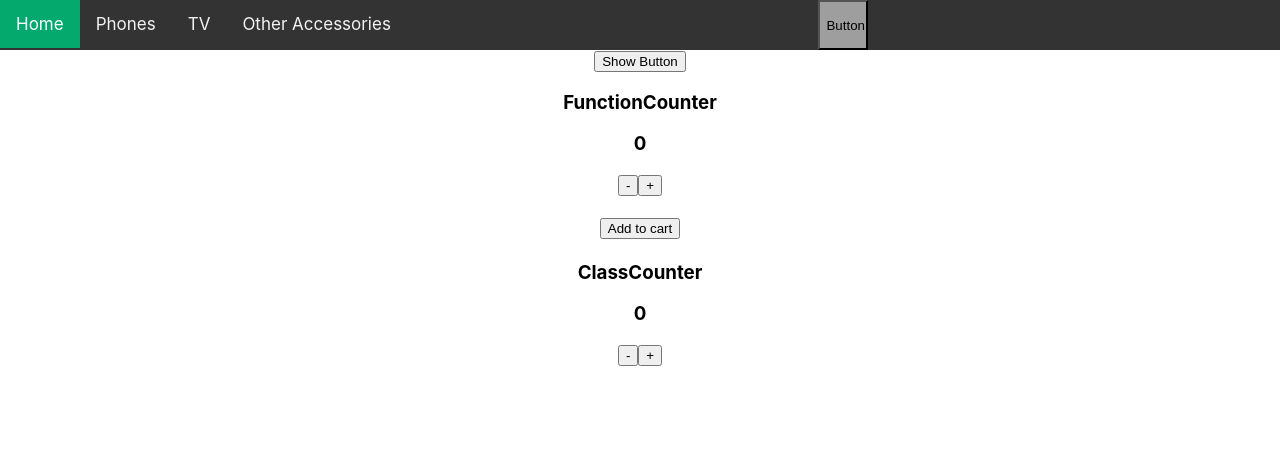
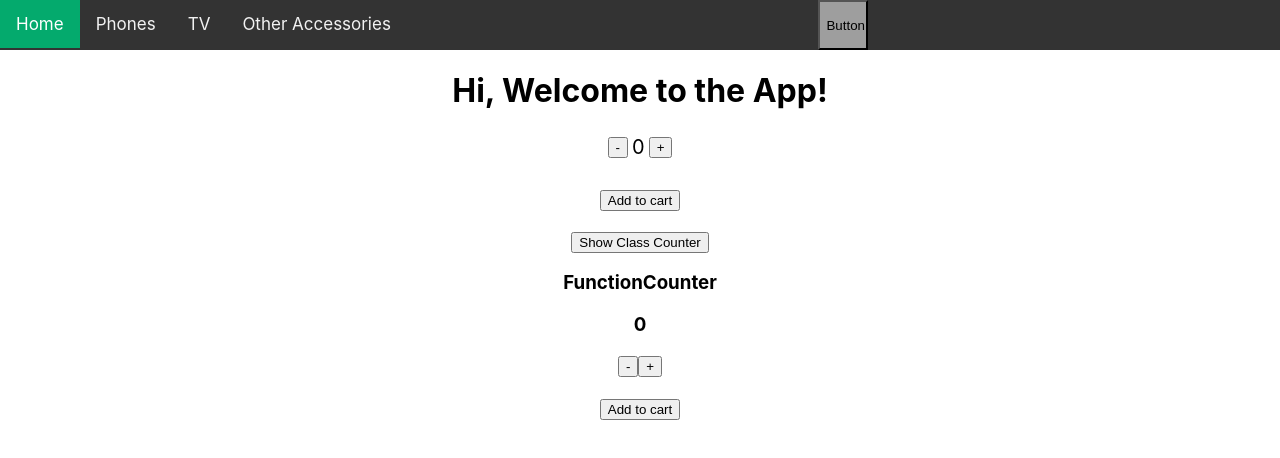
Before and after one commit to TomasPayer/appreact, a React (Create React App) app: page / in a window 1280 px wide. Shown: the top 458 px of the page. Built offline with nearby package versions, Linux system fonts and the light colour scheme; grey boxes are pictures that could not be loaded.

Commit message:
adding functionalities to the counter

```diff
--- a/src/App.js
+++ b/src/App.js
@@ -3,6 +3,7 @@ import './App.css';
 import NavBar from './components/NavBar/NavBar';
 import FunctionCounter from './components/FunctionCounter/FunctionCounter';
 import ClassCounter from './components/ClassCounter/ClassCounter';
+import ItemListContainer from './components/ItemListContainer/ItemListContainer';
 
 
 function App() {
@@ -11,9 +12,10 @@ function App() {
   return (
     <div className="App">
       <NavBar />
-      <button onClick={() => setShow(!show)}>Show Button</button>
-      {show ? <FunctionCounter /> : null}
-      <ClassCounter />
+      <ItemListContainer />
+      <button onClick={() => setShow(!show)}>{show ? 'Show Class Counter' : 'Show Function Counter'}</button>
+      {show ? <FunctionCounter /> : <ClassCounter />}
+
 
     </div>
   );
--- /dev/null
+++ b/src/components/ItemCount/ItemCount.js
@@ -0,0 +1,33 @@
+import { useState } from "react";
+
+const ItemCount = ({stock =1, initial =1, onAdd}) => {
+    const [quantity, setQuantity] = useState(initial)
+
+    const increment = () => {
+        if(quantity < stock) {
+            setQuantity(quantity + 1)
+        }
+    }
+
+    const decrement = () => {
+        if(quantity > 0) {
+            setQuantity(quantity - 1)
+        }
+    }
+
+    return(
+        <div align="center">
+            <table>
+                <tbody>
+                    <tr>
+                        <td align="left"><button className="Option" onClick={()=> decrement() }>-</button></td>
+                        <td align="center" style={{fontSize : '20px'}}>{quantity}</td>
+                        <td align="right"><button className="Option" onClick={() => increment()}>+</button></td>
+                    </tr>
+                </tbody>
+            </table>
+        </div>
+    )
+
+}
+export default ItemCount
--- /dev/null
+++ b/src/components/ItemListContainer/ItemListContainer.js
@@ -0,0 +1,18 @@
+import './ItemListContainer.css'
+import ItemCount from "../ItemCount/ItemCount"
+
+const ItemListContainer = ({greeting = 'Hi'})=> {
+    const handleOnAdd = (quantity) => {
+        console.log('$(quantity) products added')
+    }
+
+    return (
+        <div className="ItemListContainer">
+            <h1>Hi, Welcome to the App!</h1>
+            <ItemCount stock={10} initial={0} onAdd={handleOnAdd}/>
+            <h2><button>Add to cart</button></h2>
+        </div>
+    )
+}
+
+export default ItemListContainer
```
Also changed, not shown: src/components/ItemListContainer/ItemListContainer.css (added).
